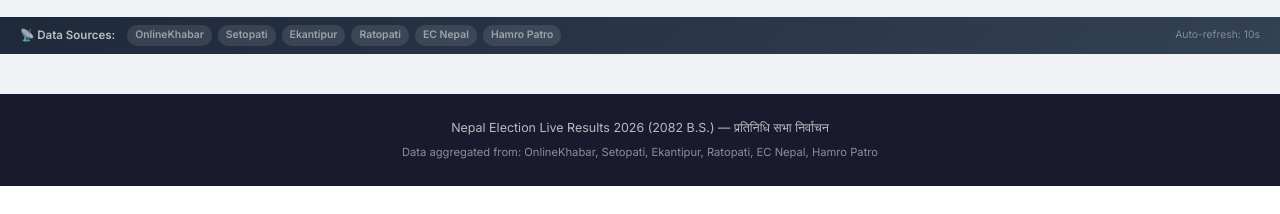
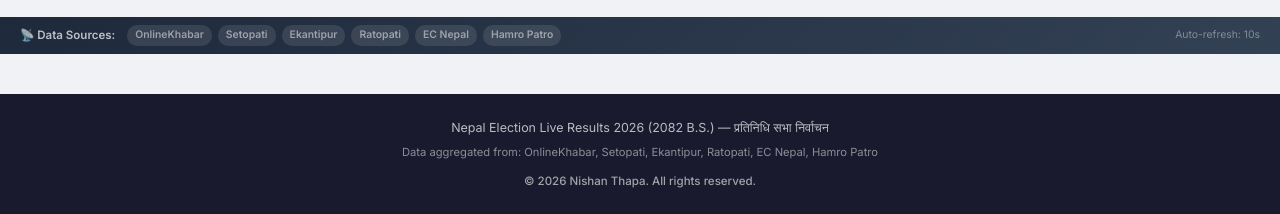
Before and after one commit to nishanthapa55/nepal-election-2082, a Flask app: page / in a window 1280 px wide. Shown: the part 1066-1280 px from the top of the page. Before the commit the page ends 1252 px from the top, so only its background shows below. Run offline with Flask 3, Linux system fonts and the light colour scheme; data comes from the database, SQL or seed files in the repository; data that the repository does not hold is empty.

Commit message:
Add copyright notice to footer

```diff
--- a/static/style.css
+++ b/static/style.css
@@ -1078,6 +1078,13 @@ footer .footer-sub {
     color: rgba(255,255,255,0.5);
 }
 
+footer .footer-copy {
+    margin-top: 10px;
+    font-size: 0.72rem;
+    color: rgba(255,255,255,0.6);
+    font-weight: 500;
+}
+
 /* ═══════════════════════ LOADING ═══════════════════════ */
 .loading-spinner {
     display: flex;
--- a/templates/index.html
+++ b/templates/index.html
@@ -215,6 +215,7 @@
         <div class="container">
             <p>Nepal Election Live Results 2026 (2082 B.S.) — प्रतिनिधि सभा निर्वाचन</p>
             <div class="footer-sub">Data aggregated from: OnlineKhabar, Setopati, Ekantipur, Ratopati, EC Nepal, Hamro Patro</div>
+            <div class="footer-copy">© 2026 Nishan Thapa. All rights reserved.</div>
         </div>
     </footer>
 
```
